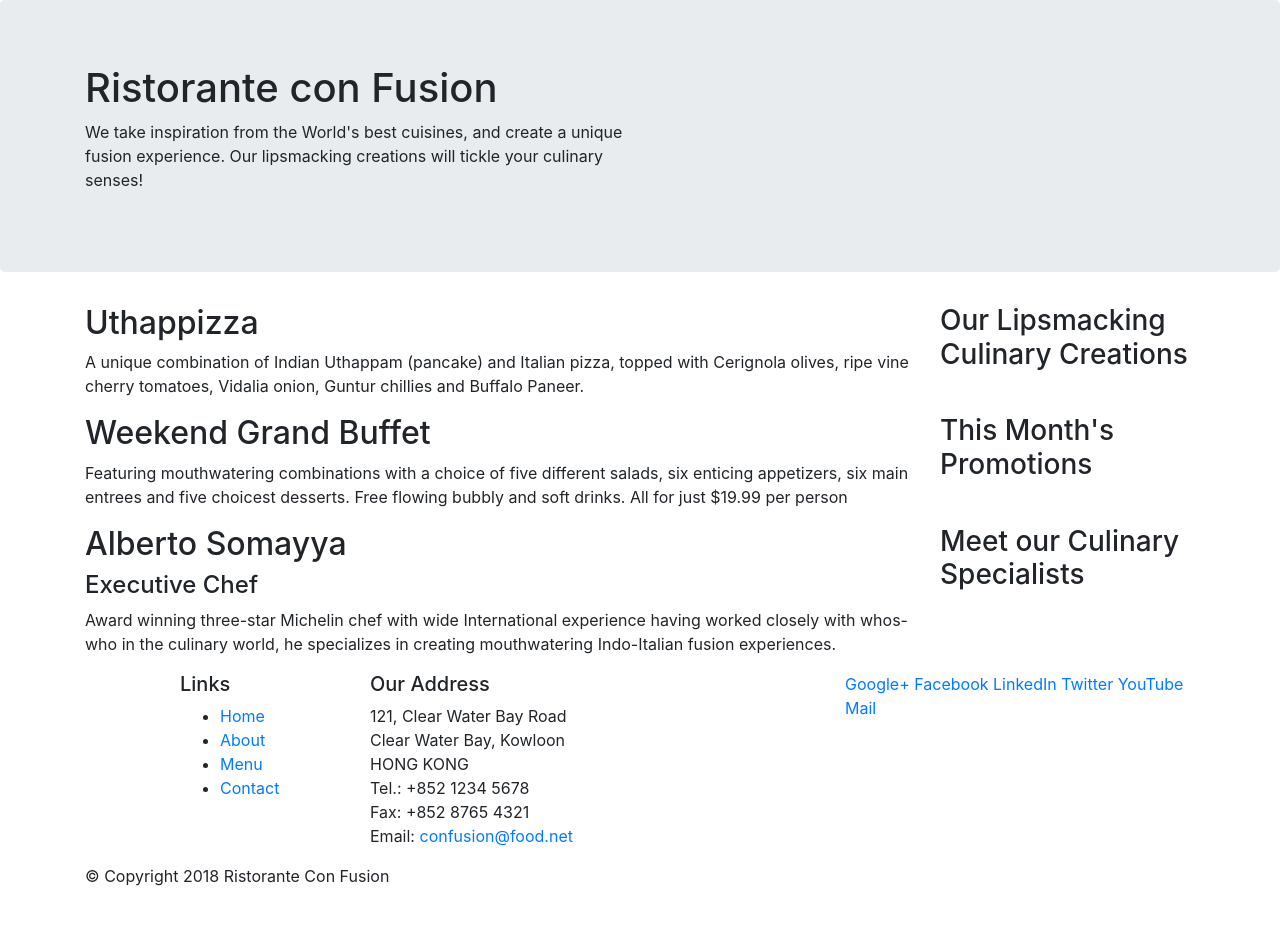
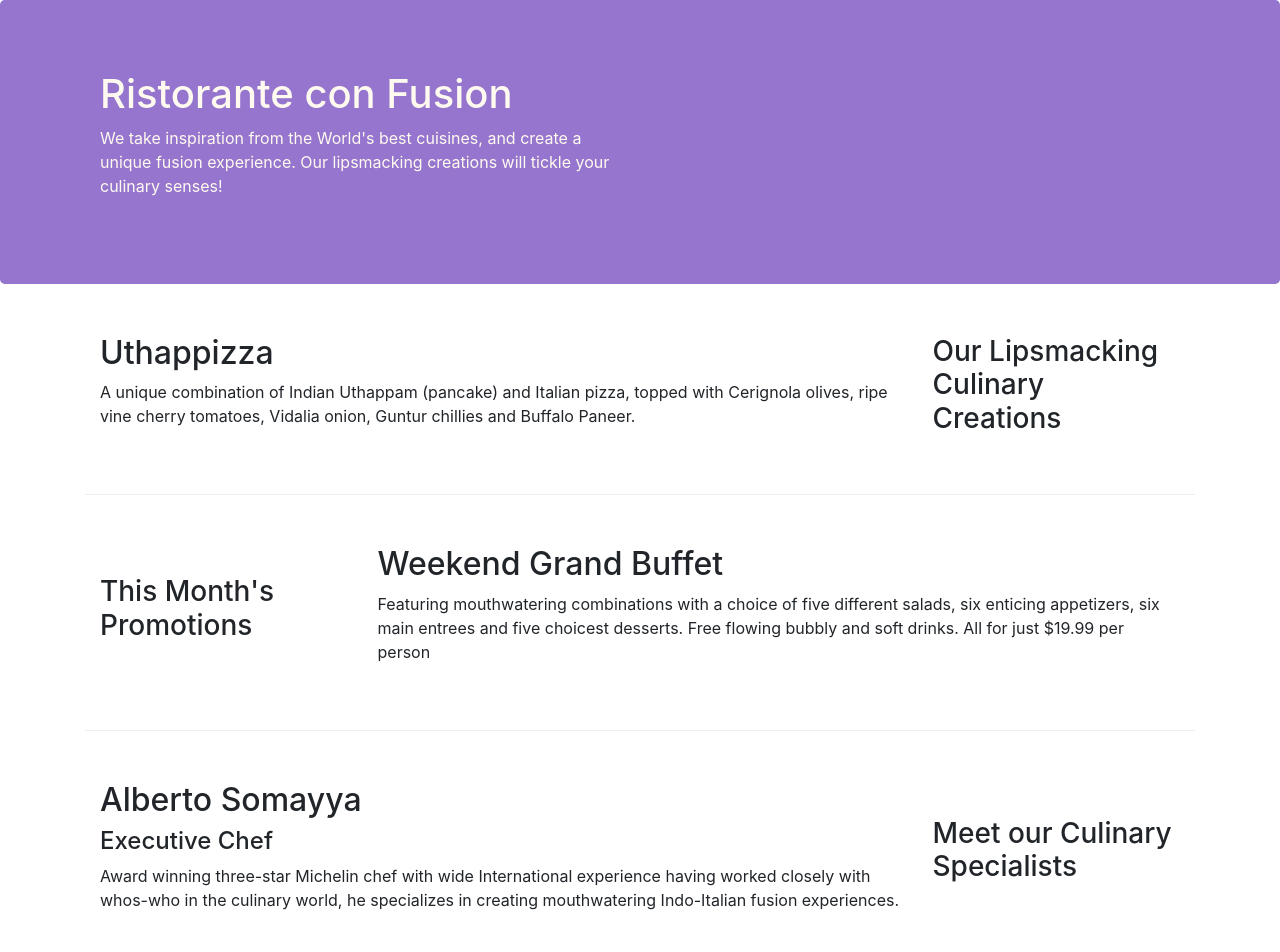
Before and after one commit to quangpao/bootstrap-4-confusion, a website: page index.html in a window 1280 px wide. Shown: the top 952 px of the page. Before the commit the page ends 904 px from the top, so only its background shows below. Drawn offline with nearby package versions, Linux system fonts and the light colour scheme.

Commit message:
Lab01: aboutus.html & style.css added

```diff
--- a/index.html
+++ b/index.html
@@ -8,7 +8,7 @@
     <meta http-equiv="x-ua-compatible" content="ie=edge">
     <!-- Bootstrap CSS -->
     <link rel="stylesheet" href="node_modules/bootstrap/dist/css/bootstrap.min.css">
-
+    <link rel="stylesheet" href="./style.css">
     <title>Ristorante Con Fusion</title>
 </head>
 
@@ -16,7 +16,7 @@
 
     <header class="jumbotron">
         <div class="container">
-            <div class="row">
+            <div class="row row-header">
                 <div class="col-12 col-sm-6">
                     <h1>Ristorante con Fusion</h1>
                     <p>We take inspiration from the World's best cuisines, and create a unique fusion experience. Our lipsmacking creations will tickle your culinary senses!</p>
@@ -28,7 +28,7 @@
     </header>
 
     <div class="container">
-        <div class="row">
+        <div class="row row-content align-items-center">
             <div class="col-12 col-sm-4 order-sm-last col-md-3">
                 <h3>Our Lipsmacking Culinary Creations</h3>
             </div>
@@ -39,17 +39,17 @@
         </div>
 
 
-        <div class="row">
-            <div class="col-12 col-sm-4 order-sm-last col-md-3">
+        <div class="row row-content align-items-center">
+            <div class="col-12 col-sm-4 col-md-3">
                 <h3>This Month's Promotions</h3>
             </div>
-            <div class="col col-sm order-sm-first col-md">
+            <div class="col col-sm col-md">
                 <h2>Weekend Grand Buffet</h2>
                 <p>Featuring mouthwatering combinations with a choice of five different salads, six enticing appetizers, six main entrees and five choicest desserts. Free flowing bubbly and soft drinks. All for just $19.99 per person </p>
             </div>
         </div>
 
-        <div class="row">
+        <div class="row row-content align-items-center">
             <div class="col-12 col-sm-4 order-sm-last col-md-3">
                 <h3>Meet our Culinary Specialists</h3>
             </div>
@@ -61,14 +61,14 @@
         </div>
     </div>
 
-    <footer>
+    <footer class="footer">
         <div class="container">
             <div class="row">
                 <div class="col-4 offset-1 col-sm-2">
                     <h5>Links</h5>
-                    <ul>
+                    <ul class="list-unstyled">
                         <li><a href="#">Home</a></li>
-                        <li><a href="#">About</a></li>
+                        <li><a href="./aboutus.html">About</a></li>
                         <li><a href="#">Menu</a></li>
                         <li><a href="#">Contact</a></li>
                     </ul>
@@ -84,8 +84,8 @@
 		              Email: <a href="mailto:confusion@food.net">confusion@food.net</a>
 		           </address>
                 </div>
-                <div class="col-12 col-sm-4">
-                    <div>
+                <div class="col-12 col-sm-4 align-self-center">
+                    <div class="text-center">
                         <a href="http://google.com/+">Google+</a>
                         <a href="http://www.facebook.com/profile.php?id=">Facebook</a>
                         <a href="http://www.linkedin.com/in/">LinkedIn</a>
@@ -95,7 +95,7 @@
                     </div>
                 </div>
            </div>
-           <div class="row">
+           <div class="row justify-content-center">
                 <div class="col-auto">
                     <p>© Copyright 2018 Ristorante Con Fusion</p>
                 </div>
--- /dev/null
+++ b/style.css
@@ -0,0 +1,29 @@
+.row-header {
+    margin: 0px auto;
+    padding: 0px;
+}
+
+.row-content {
+    margin: 0px auto;
+    padding: 50px 0px 50px 0px;
+    border-bottom: 1px ridge;
+}
+
+.footer {
+    background-color: #D1C4E9;
+    margin: 0px auto;
+    padding: 20px 0px 20px 0px;
+}
+
+.jumbotron {
+    padding: 70px 30px 70px 30px;
+    margin: 0px auto;
+    background-color: #9575CD;
+    color: floralwhite;
+}
+
+address {
+    font-size: 80%;
+    margin: 0px;
+    color: #0f0f0f;
+}
```
Also changed, not shown: aboutus.html (added, +115 -0 lines).
